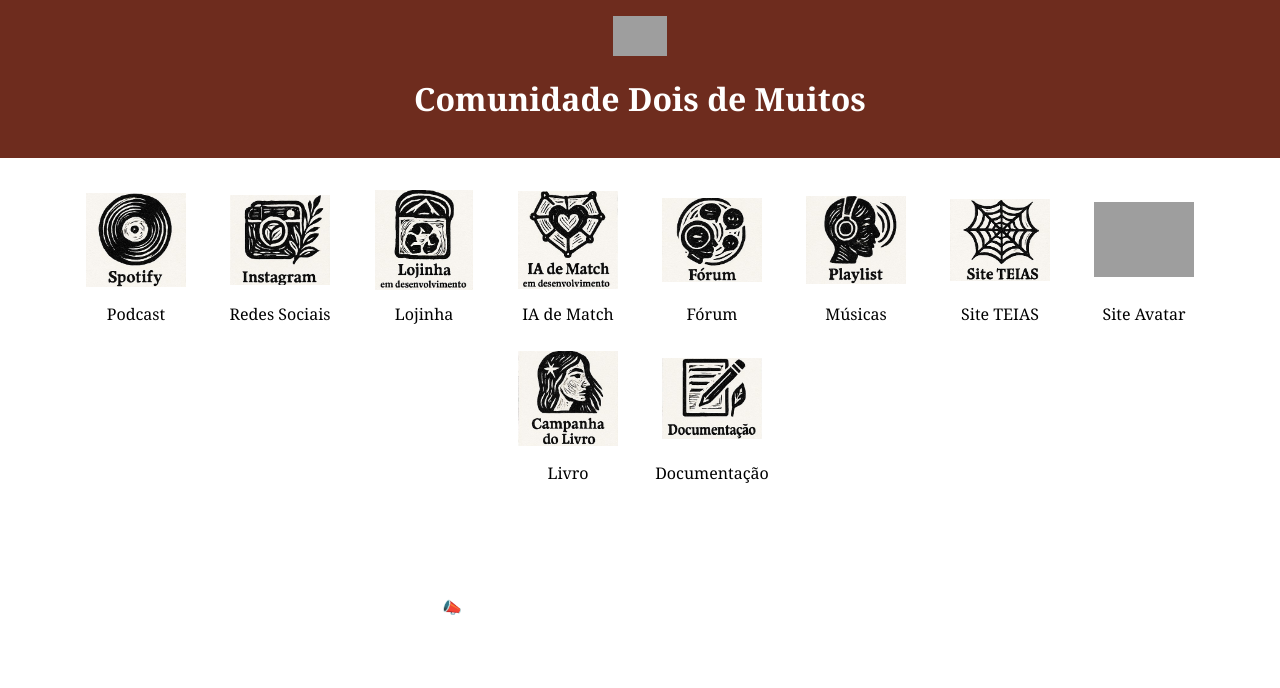
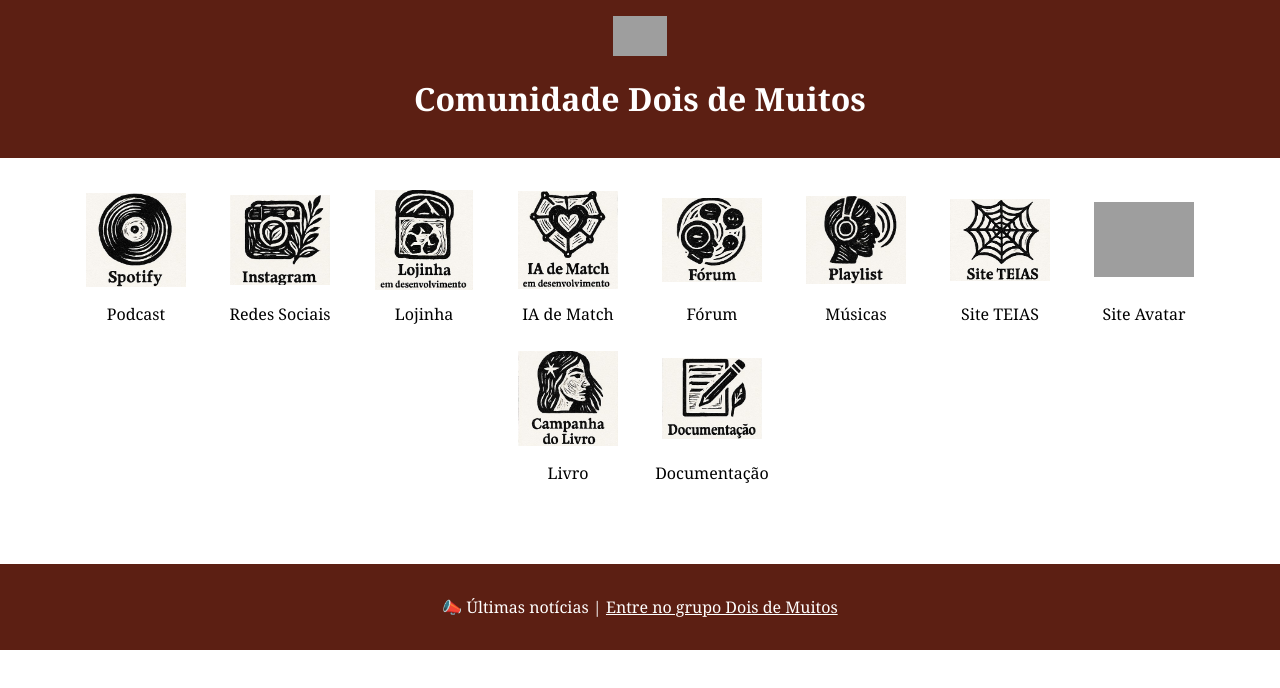
Before and after one commit to clubfullstack/2dM, a plain HTML site: page index.html in a window 1280 px wide. Drawn offline with Linux system fonts and the light colour scheme; grey boxes are pictures that could not be loaded.

Commit message:
Update index.html

```diff
--- a/index.html
+++ b/index.html
@@ -9,11 +9,11 @@
       margin: 0;
       font-family: 'Georgia', serif;
       background: #fff;
-      color: #6E2C1E;
+      color: #5C1F13;
     }
 
     header {
-      background-color: #6E2C1E;
+      background-color: #5C1F13;
       color: #fff;
       padding: 1rem;
       text-align: center;
@@ -55,7 +55,7 @@
       margin-top: 3rem;
       padding: 1rem;
       text-align: center;
-      background-color: ##6E2C1E;
+      background-color: #5C1F13;
       color: #fff;
     }
 
```
